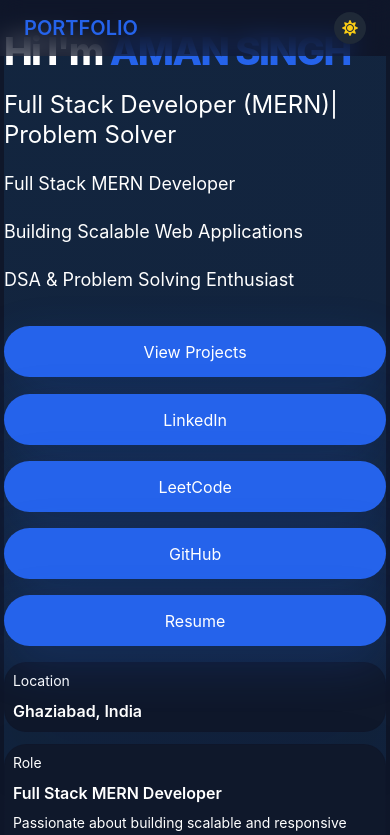
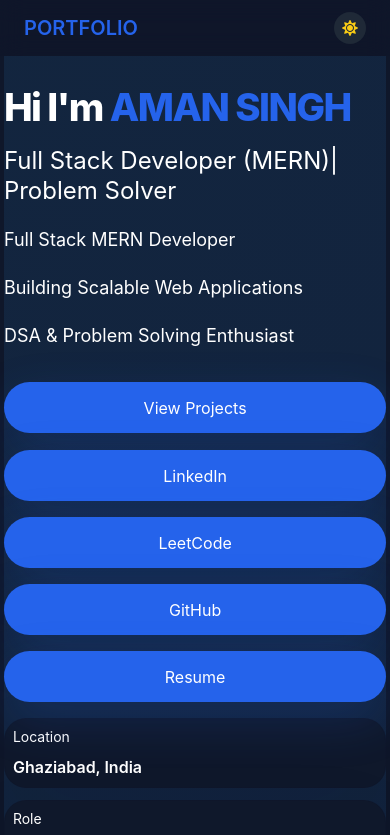
Before and after one commit to as588895/Portfolio, a React (Vite) app: page / in a window 390 px wide. Shown: the top 835 px of the page. Built offline with nearby package versions, Linux system fonts and the light colour scheme.

Commit message:
update home section

```diff
--- a/src/components/Hero.jsx
+++ b/src/components/Hero.jsx
@@ -15,7 +15,7 @@
             {/* <div className="text-sm text-muted mb-4">
               &gt; Aman Singh | Full Stack Developer (MERN)
             </div> */}
-            <h1 className="-mt-12 hero-title-large font-extrabold">
+            <h1 className="mt-2 sm:mt-0 lg:-mt-12 hero-title-large font-extrabold">
               Hi I'm <span className="text-primary">AMAN SINGH</span>
             </h1>
             <p className="mt-5 text-2xl leading-tight text-secondary dark:text-white max-w-2xl">
```
